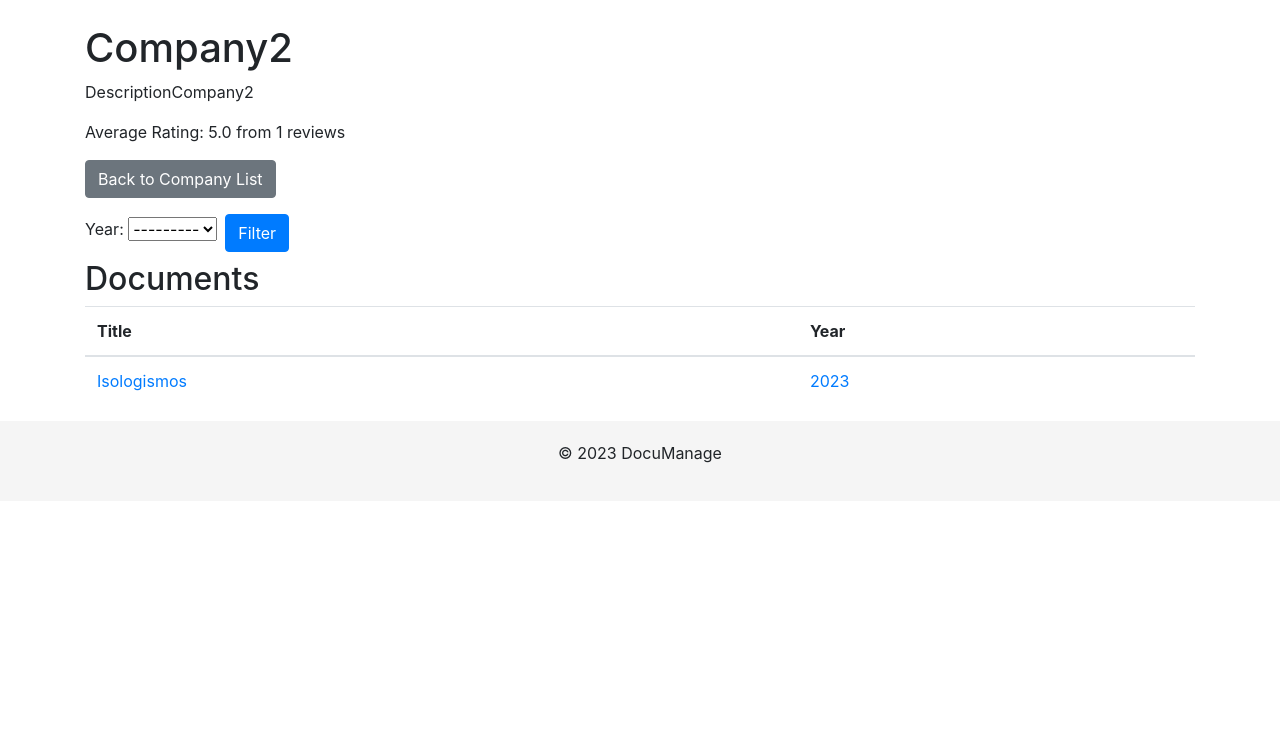
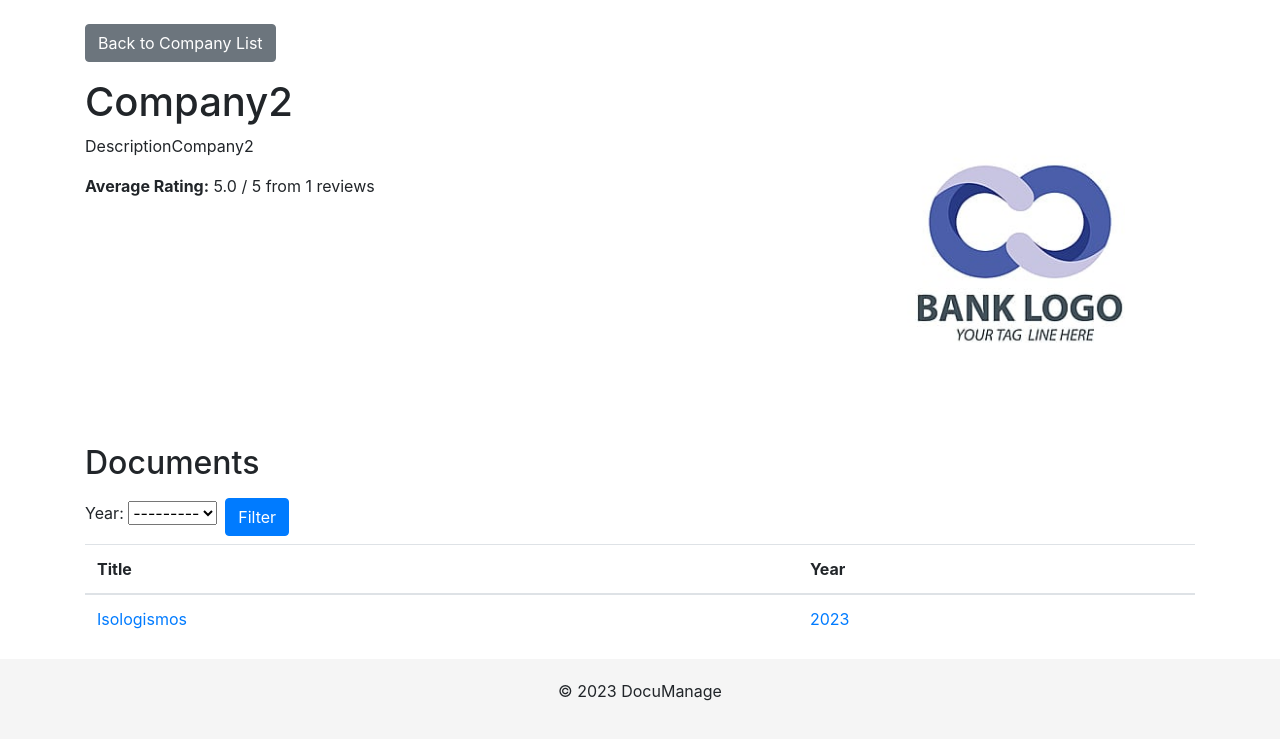
Before and after one commit to chrismin13/DocuManager, a Django app: page /company2/ in a window 1280 px wide. Shown: the part 56-800 px from the top of the page. Run offline with Django 4.2, Linux system fonts and the light colour scheme; data comes from the database, SQL or seed files in the repository; both versions use the stored data as it was after the commit; some libraries are stand-ins or nearby versions.

Commit message:
Improve formatting

```diff
--- a/documents/templates/documents/company_detail.html
+++ b/documents/templates/documents/company_detail.html
@@ -1,17 +1,22 @@
 {% extends "documents/base.html" %}
 {% block content %}
-    <h1>{{ company.name }}</h1>
-    <p>{{ company.description }}</p>
-
-    <!-- Edit and Delete Buttons -->
+    <a href="{% url 'company_list' %}" class="btn btn-secondary mb-3">Back to Company List</a>
+    <!-- Company Details -->
+    <div class="row">
+        <!-- Company Description -->
+        <div class="col-md-8">
+            <h1>
+                {{ company.name }} <!-- Edit and Delete Buttons -->
                 {% if request.user == company.owner or request.user.is_staff %}
                     <a href="{% url 'edit_company' company.slug %}" class="btn btn-primary">Edit</a>
                     <a href="{% url 'delete_company' company.slug %}" class="btn btn-danger">Delete</a>
                 {% endif %}
+            </h1>
+            <p>{{ company.description }}</p>
 
             <!-- Show user ratings -->
             {% if average_rating %}
-        <p>Average Rating: {{ average_rating }} from {{ rating_count }} reviews</p>
+                <p><b>Average Rating:</b> {{ average_rating }} / 5 from {{ rating_count }} reviews</p>
             {% else %}
                 <p>Not rated yet</p>
             {% endif %}
@@ -19,18 +24,33 @@
             <!-- Only show if user is logged in -->
             {% if request.user.is_authenticated %}
                 {% if user_rating %}
-            <p>Your Rating: {{ user_rating.score }}/5</p>
+                    <p>
+                        <b>Your Rating:</b> {{ user_rating.score }}/5
                         <a href="{% url 'submit_rating' company.slug %}" class="btn btn-primary">Edit Your Rating</a>
+                    </p>
                 {% else %}
                     <a href="{% url 'submit_rating' company.slug %}" class="btn btn-primary">Rate this Company</a>
                 {% endif %}
             {% endif %}
+        </div>
+        <div class="col-md-4">
+            <!-- Show company logo -->
+            {% if company.logo %}
+                <img src="{{ company.logo.url }}" alt="{{ company.name }}" class="img-fluid">
+            {% endif %}
+        </div>
+    </div>
 
+    <!-- Display documents associated with the company -->
+    <h2 class="mt-3">
+        Documents
         <!-- Add Document Button -->
         {% if request.user == company.owner or request.user.is_staff %}
             <a href="{% url 'add_document' company.slug %}" class="btn btn-success">Add Document</a>
         {% endif %}
-    <a href="{% url 'company_list' %}" class="btn btn-secondary">Back to Company List</a>
+    </h2>
+
+    {% if documents %}
 
         <!-- Document Filtering Form -->
         <form method="get" class="mt-3 mb-2 d-flex align-items-center">
@@ -44,9 +64,6 @@
             {% endif %}
         </form>
 
-    <!-- Display documents associated with the company -->
-    <h2>Documents</h2>
-    {% if documents %}
         <table class="table">
             <thead>
                 <tr>
```
Also changed, not shown: documents/templates/documents/document_detail.html (+12 -7 lines), db.sqlite3. Lines whose indentation alone changed are shown as unchanged.
